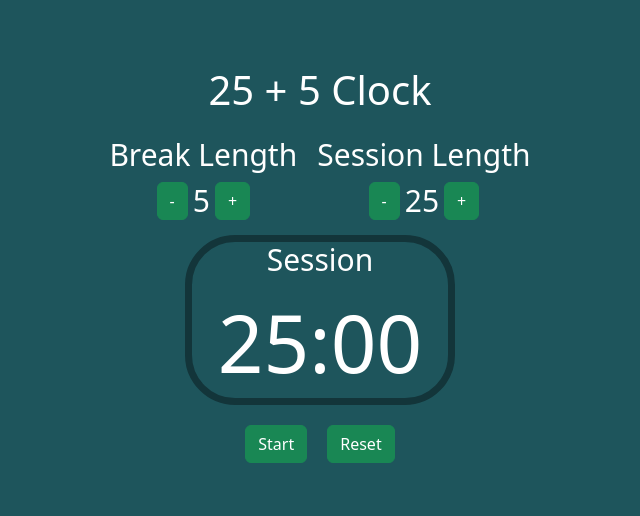
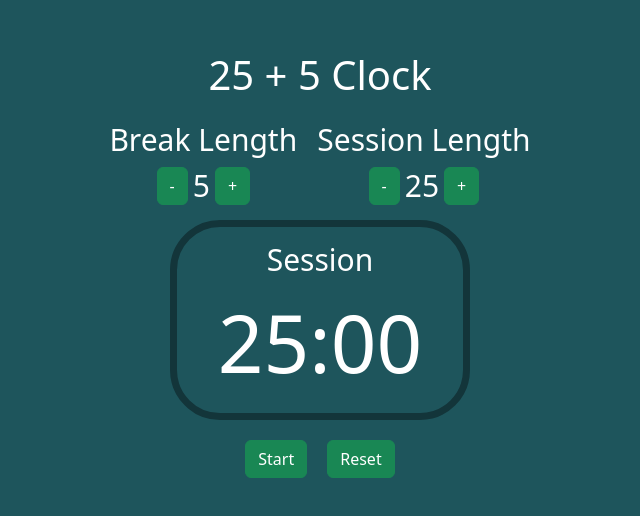
Before and after one commit to wenyuzheng/25plus5-clock-v2, a React (Create React App) app: page / in a window 1280 px wide. Shown: the part 126-642 px from the top of the page, without its empty margins (320-960 px from the left). Built offline with nearby package versions, Linux system fonts and the light colour scheme.

Commit message:
Resize display box

```diff
--- a/src/App.css
+++ b/src/App.css
@@ -24,7 +24,7 @@
   align-items: center;
   flex-direction: column;
   border: 7px solid #13353a;
-  width: 270px;
-  height: 170px;
+  width: 300px;
+  height: 200px;
   border-radius: 50px;
 }
```
